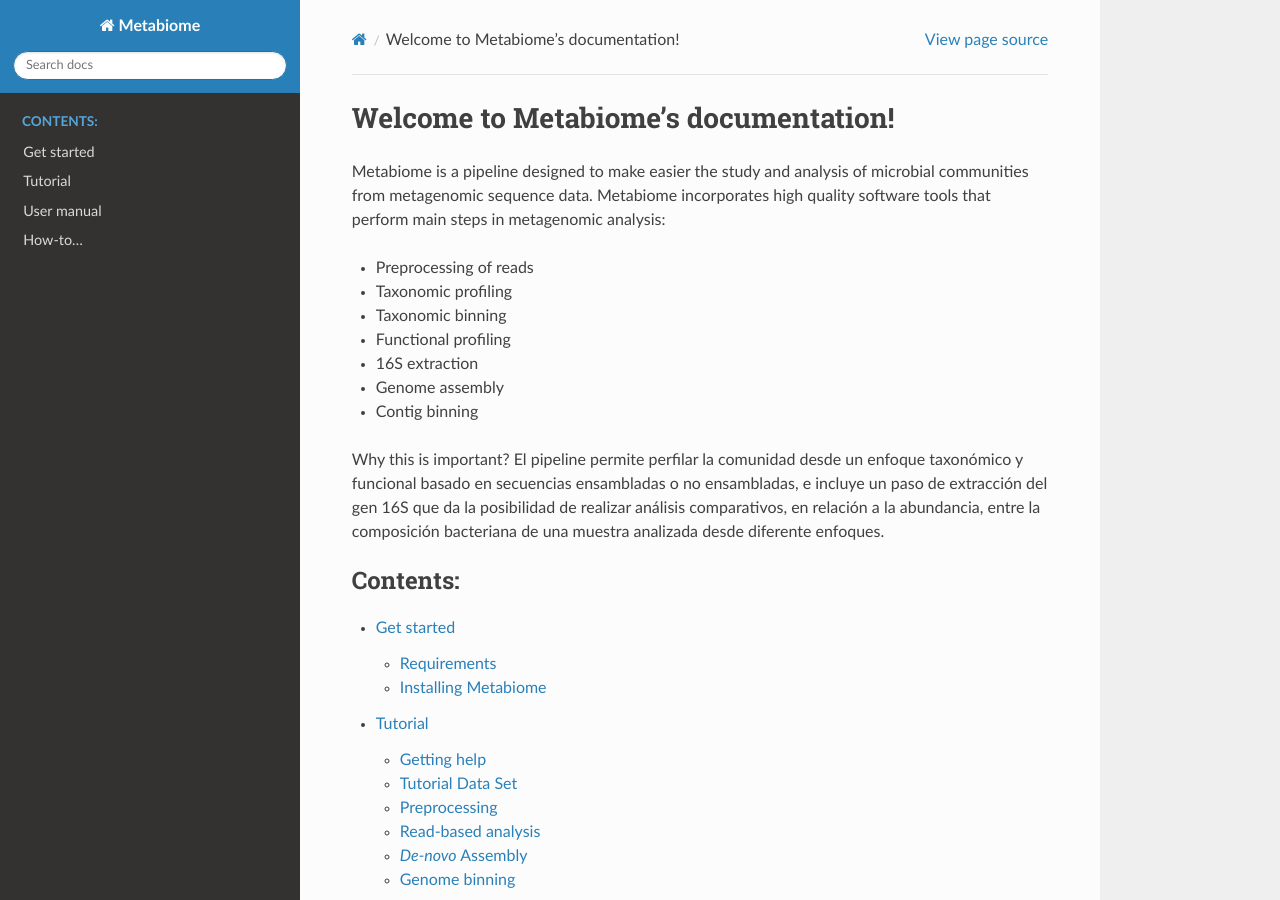
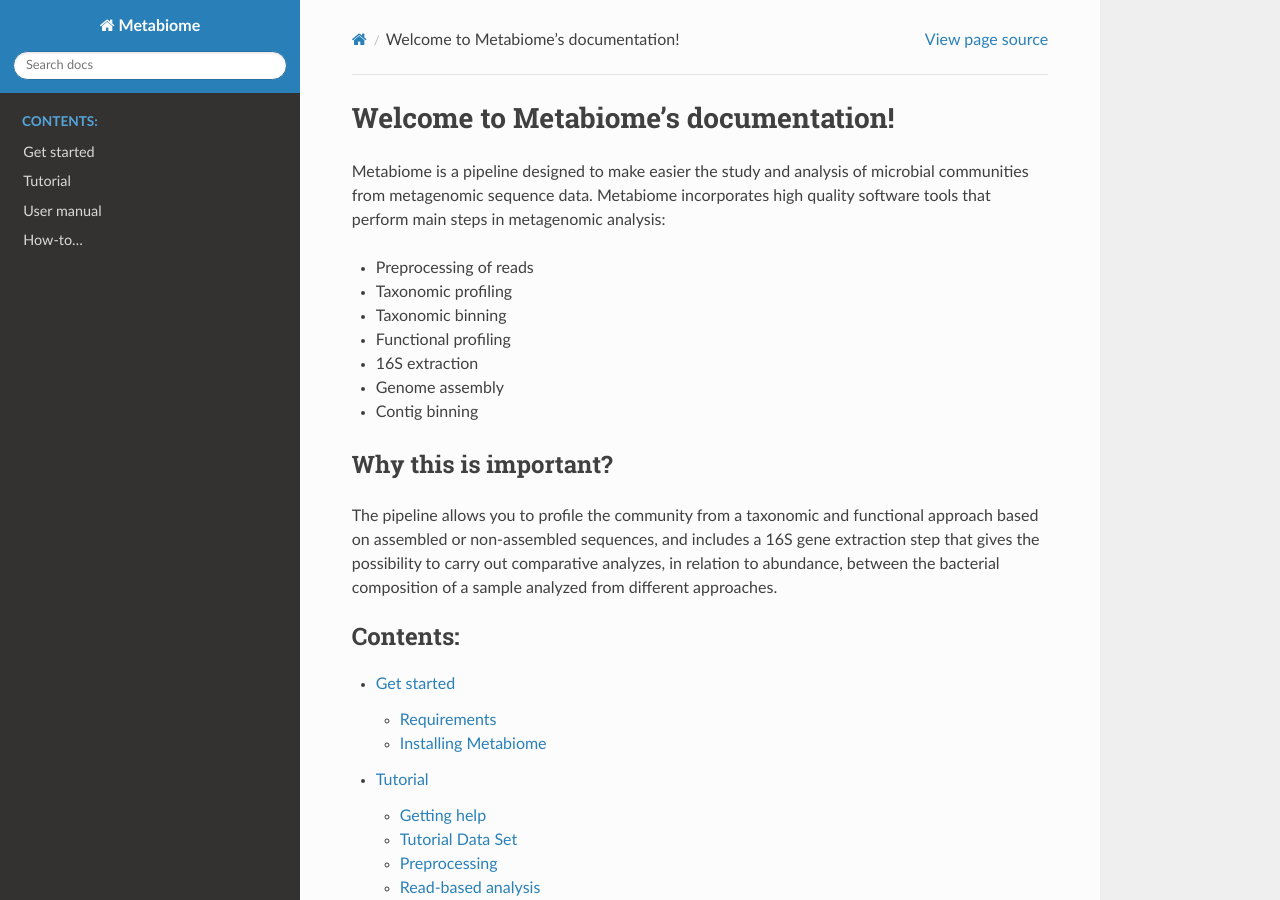
Before and after one commit to Nesper94/Metabiome, a Sphinx documentation site: the page built from documentation/source/index.rst, in a window 1280 px wide and 900 px high. Built offline with Sphinx 7.4.7 and the Read the Docs theme 2.0.0, drawn with Linux system fonts in a browser that asks for light colours.

Commit message:
Create new branch and edit index.rst

```diff
--- a/documentation/source/index.rst
+++ b/documentation/source/index.rst
@@ -19,11 +19,13 @@ high quality software tools that perform main steps in metagenomic analysis:
 - Contig binning
 
 Why this is important?
-El pipeline permite perfilar la comunidad desde un enfoque
-taxonómico y funcional basado en secuencias ensambladas o no ensambladas, e
-incluye un paso de extracción del gen 16S que da la posibilidad de realizar
-análisis comparativos, en relación a la abundancia, entre la composición
-bacteriana de una muestra analizada desde diferente enfoques.
+~~~~~~~~~~~~~~~~~~~~~~~
+The pipeline allows you to profile the community from a
+taxonomic and functional approach based on assembled or
+non-assembled sequences, and includes a 16S gene extraction
+step that gives the possibility to carry out comparative
+analyzes, in relation to abundance, between the bacterial
+composition of a sample analyzed from different approaches.
 
 .. toctree::
    :maxdepth: 2
```
Also changed, not shown: 2 other files.
